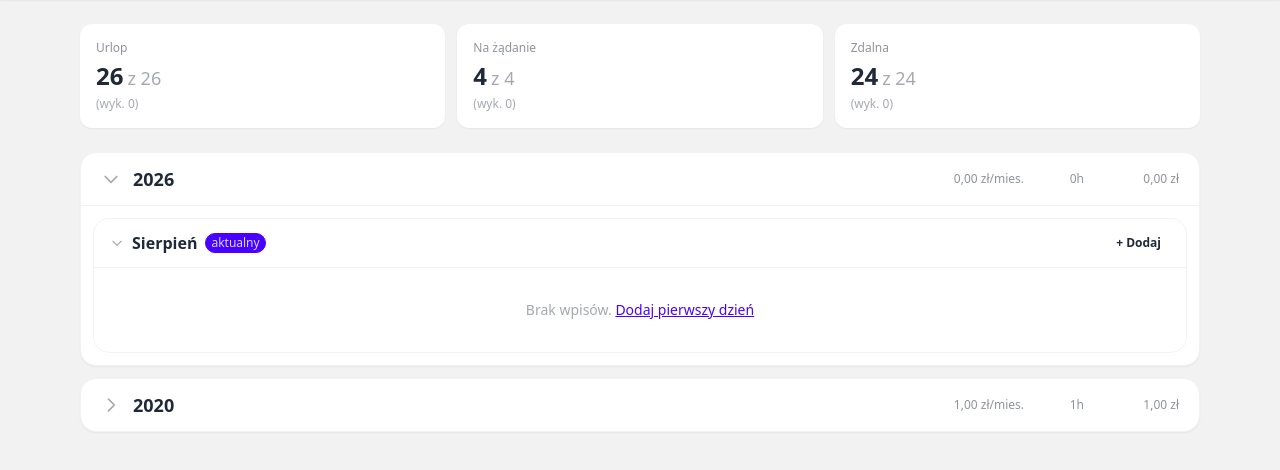
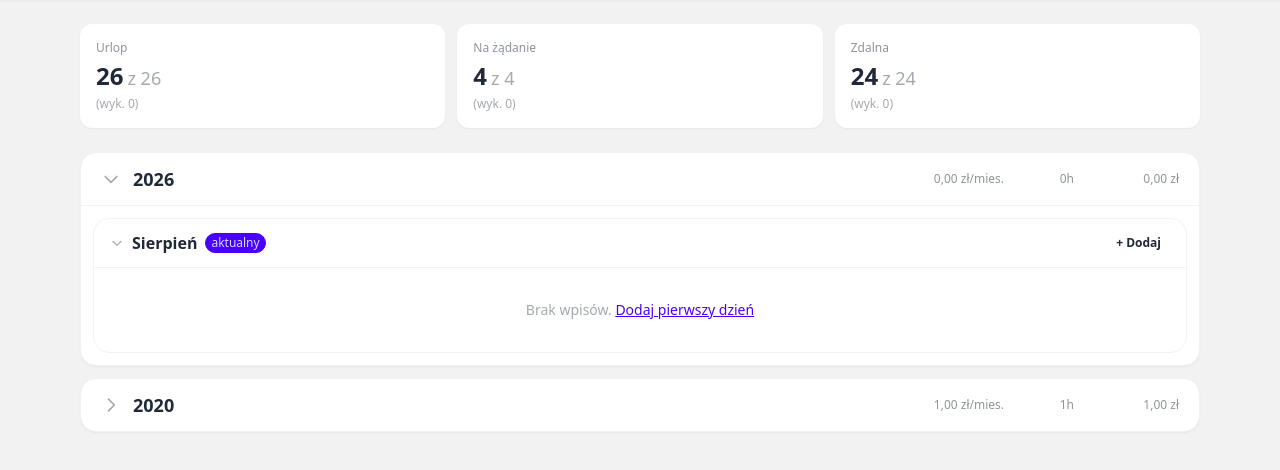
Before and after one commit to pswierczynski/wlogio, a Flask app: page / in a window 1280 px wide. Shown: the part 64-534 px from the top of the page. Run offline with Flask 3, Linux system fonts and the light colour scheme; a user stored in the database is signed in; tables that the repository leaves empty hold one stand-in row (values such as "Sample post"); some libraries are stand-ins or nearby versions.

Commit message:
style: adjust year summary column widths (140px avg, 70px hours, 105px total)

```diff
--- a/wlogio_app/templates/dashboard/index.html
+++ b/wlogio_app/templates/dashboard/index.html
@@ -77,9 +77,9 @@
             {% endfor %}
             {% set yr_avg = (yr_sal.v / yr_months.v) if yr_months.v > 0 else 0 %}
             <div class="hidden sm:flex items-center text-xs text-base-content/50">
-                <span class="font-medium text-right" style="width:130px;">{{ format_currency(yr_avg) }}/mies.</span>
-                <span class="text-right" style="width:60px;">{{ "%.0f"|format(yr_h.v) }}h</span>
-                <span class="font-medium text-right" style="width:95px;">{{ format_currency(yr_sal.v) }}</span>
+                <span class="font-medium text-right" style="width:140px;">{{ format_currency(yr_avg) }}/mies.</span>
+                <span class="text-right" style="width:70px;">{{ "%.0f"|format(yr_h.v) }}h</span>
+                <span class="font-medium text-right" style="width:105px;">{{ format_currency(yr_sal.v) }}</span>
             </div>
         </div>
 
```
